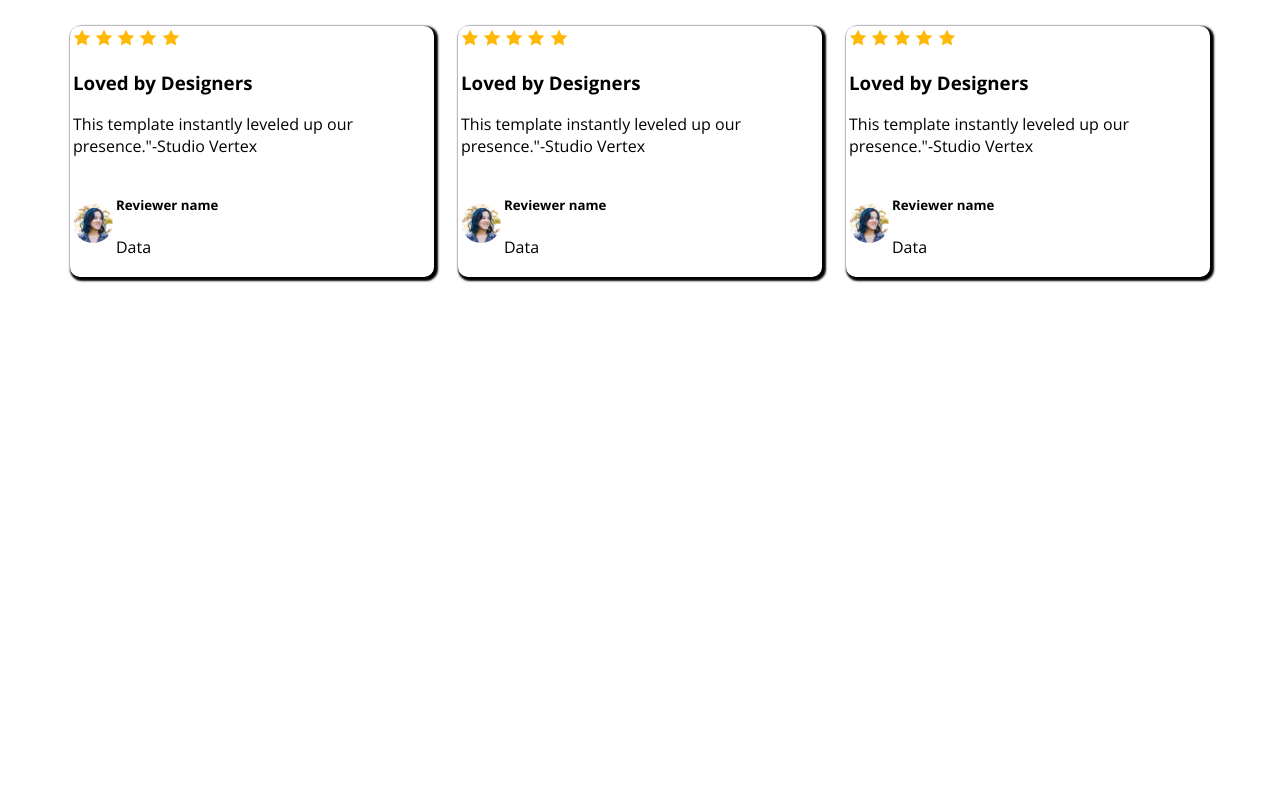
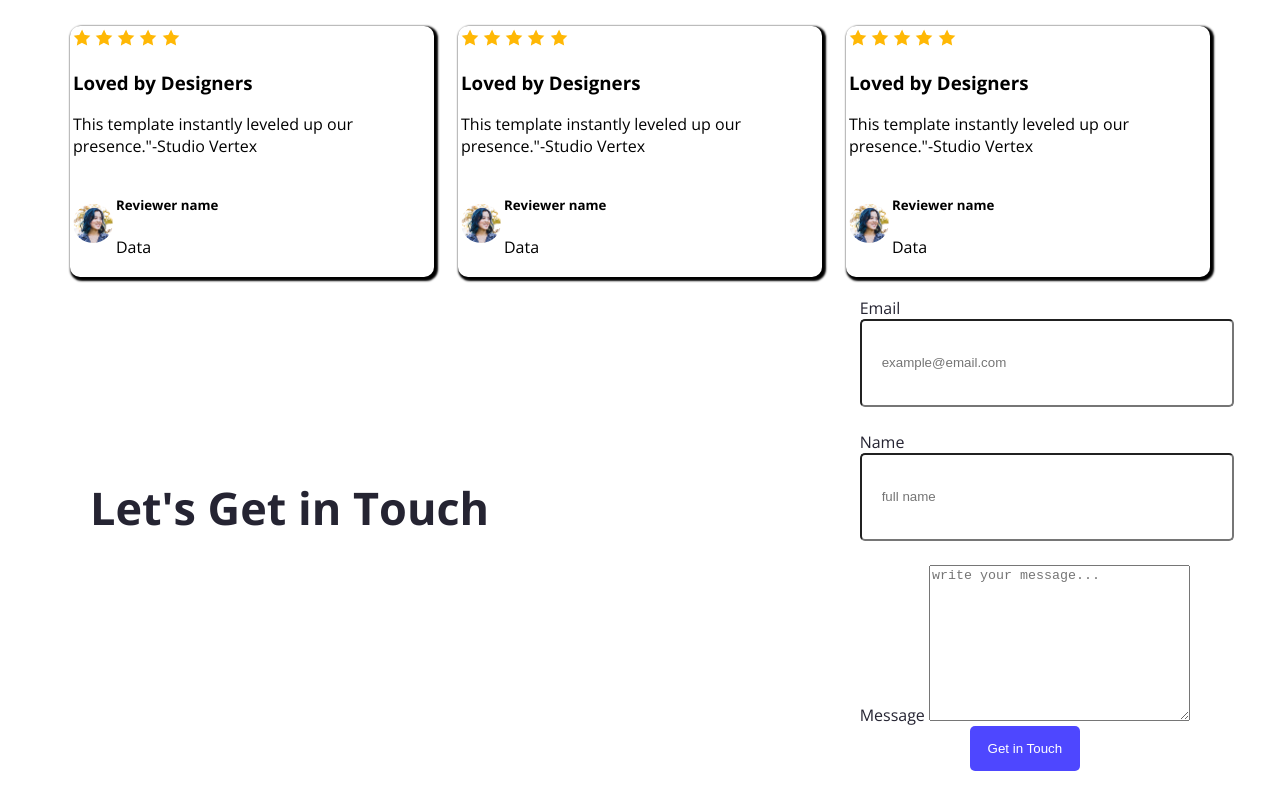
Before and after one commit to AfrozaParvin/cool-dark-ui-template, a plain HTML site: page index.html in a window 1280 px wide. Shown: the part 1224-2015 px from the top of the page. Before the commit the page ends 1509 px from the top, so only its background shows below. Drawn offline with nearby package versions, Linux system fonts and the light colour scheme.

Commit message:
touch section added and all button will be hover

```diff
--- a/index.html
+++ b/index.html
@@ -144,7 +144,26 @@
 
 
           </section>
+          <!-- get in touch section -->
+           <div class="touch-section">
+            <div class="touch-column">
+                <h3 class="touch-title">Let's Get in Touch</h3>
 
+            </div>
+            <div class="touch-column">
+                <form action="">
+                    <label for="">Email</label>
+                    <input type="email" name="" id="" placeholder="example@email.com">
+                    <label for="">Name</label>
+                    <input type="text" name="" id="" placeholder="full name">
+                    <label for="">Message</label>
+                    <textarea name="Message" id="" cols="30" rows="10" placeholder="write your message..."></textarea>
+                    <input class="btn-primary" type="submit" value="Get in Touch">
+                </form>
+
+            </div>
+
+           </div>
     </main>
     <footer>
 
--- a/styles/template.css
+++ b/styles/template.css
@@ -135,3 +135,34 @@ margin: auto;
     justify-content: center;
     height: 100%;
 }
+/* get in touch section */
+
+.touch-section{
+    margin:20px;
+    display: flex;
+    gap: 100px;
+    justify-content: space-between;
+}
+ .touch-section input[type="text"],.touch-section input[type="email"]{
+    display: block;
+    border-radius: 5px;
+    height: 64px;
+    background-color: #fff;
+    width: 100%;
+    padding: 10px 20px;
+    margin-bottom: 24px;
+    padding: 10px 20px;
+ }
+.touch-section{
+    color: #252432;
+}
+.touch-title{
+    font-size: 45px;
+    margin-top: 180px;
+}
+button:hover{
+    color: #4E47FF;
+}
+.btn-primary:hover{
+    color: #4E47FF;
+}
```
